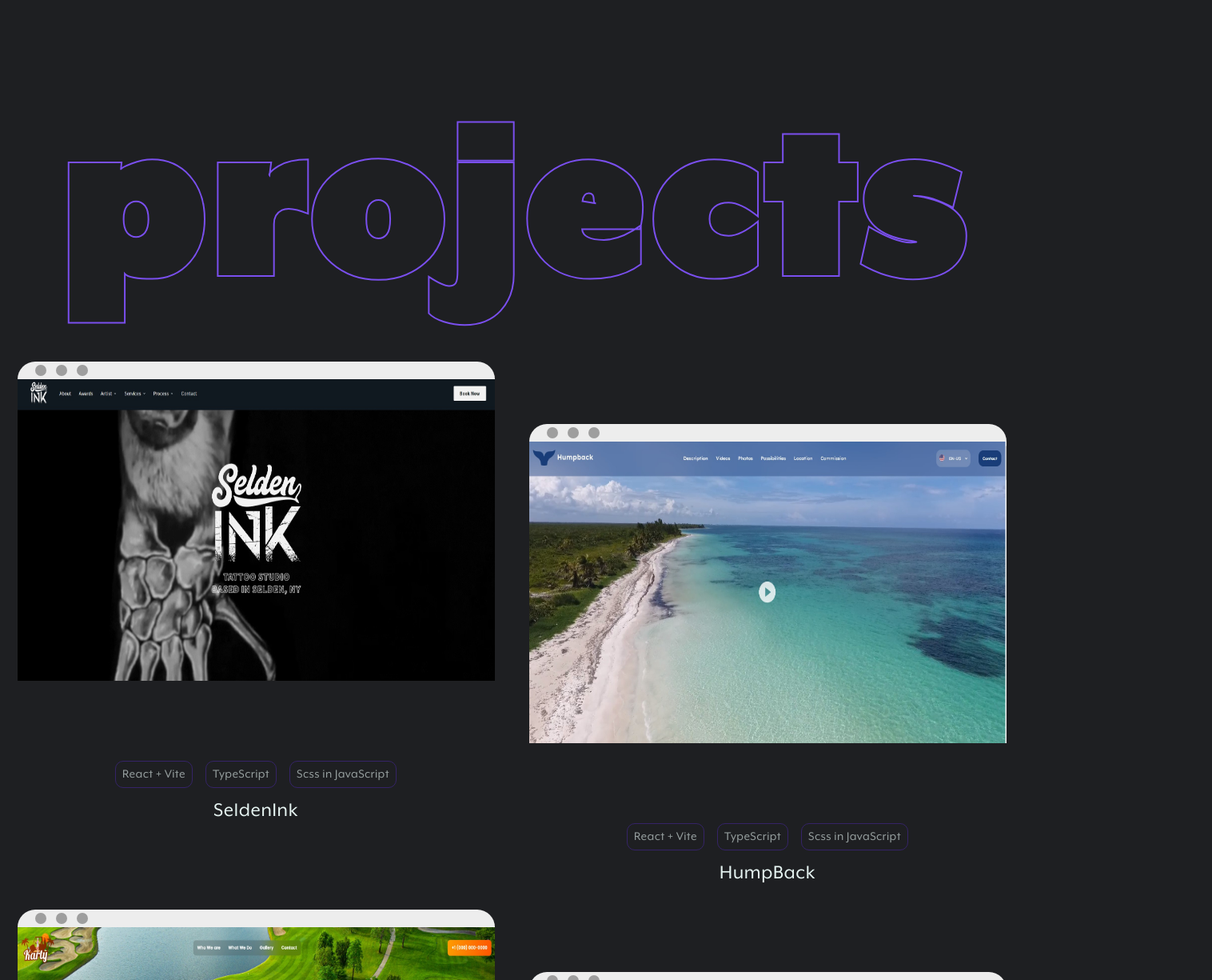
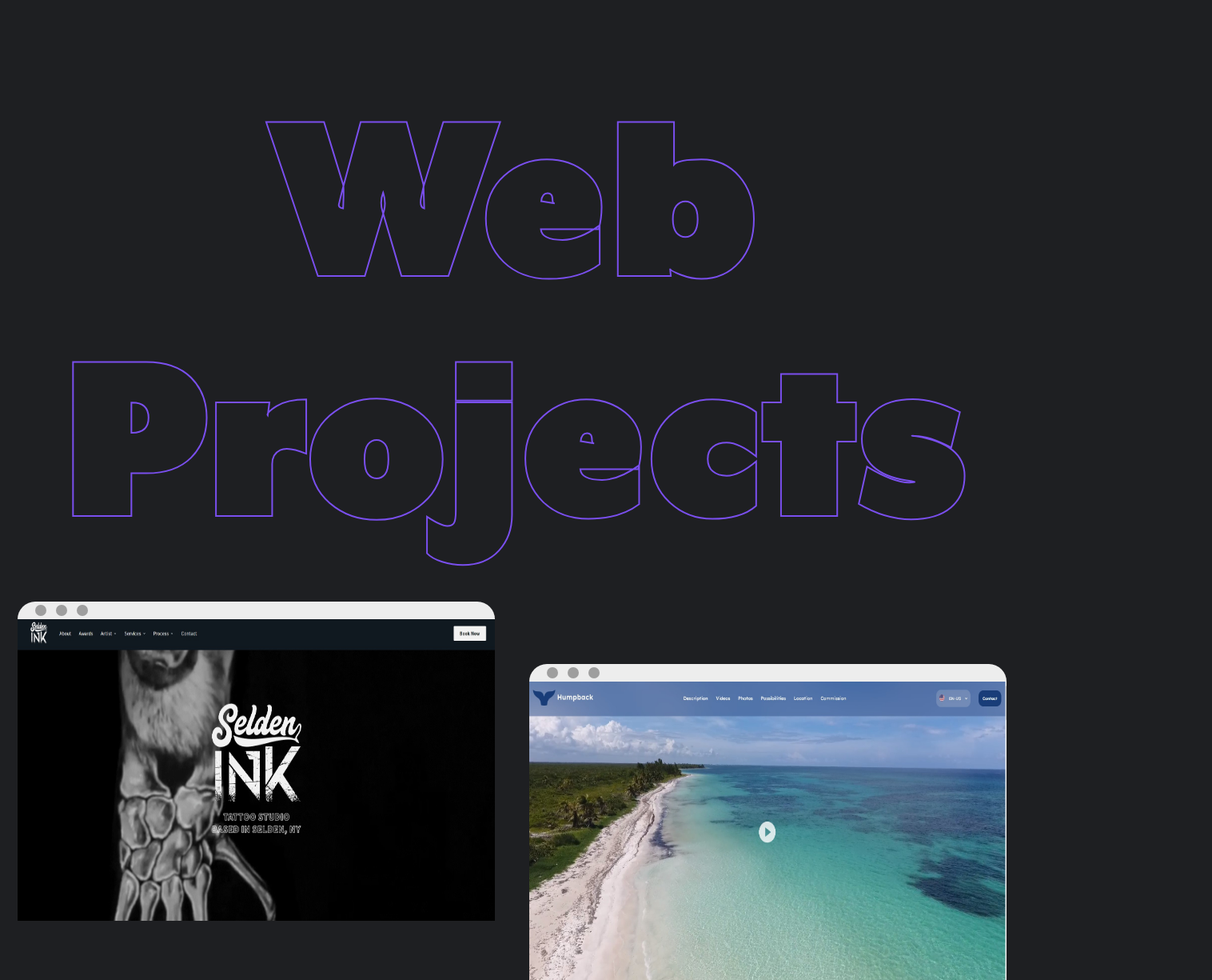
Before and after one commit to AssueroMota/PortFolio, a React (Vite) app: page / in a window 1280 px wide. Shown: the part 800-2025 px from the top of the page at 80% size, 1516 px wide, since content can reach past the window. Built offline with nearby package versions, Linux system fonts and the light colour scheme.

Commit message:
edit projects

```diff
--- a/src/components/About/About.jsx
+++ b/src/components/About/About.jsx
@@ -16,11 +16,6 @@ const About = () => {
                 <p className="About-title">Technology is the driving force behind constant change</p>
                 <h1 className="About-Name">Hi, I'm <span className="About-Name-span">Assuero Mota</span>, Knowledgeable in</h1>
 
-                {/* <div class="About-Dev-container">
-                    <span className="About-Dev">Desenvolvimento web</span>
-                    <span className="About-Dev">Desenvolvimento web</span>
-                    <span className="About-Dev">Desenvolvimento web</span>
-                </div> */}
 
                 {/* <p className="About-Dev">
                         {texts[currentTextCounter]}
--- a/src/components/Projects/Projects.jsx
+++ b/src/components/Projects/Projects.jsx
@@ -5,13 +5,15 @@ import HumpBack from '../../assets/img/projects/HumpBack.jpg'
 import imgIdeias from '../../assets/img/projects/imgIdeias.jpg'
 import ImgPia from '../../assets/img/projects/ImgPia.jpg'
 import SeldenInk from '../../assets/img/projects/SeldenInk.jpg'
+import Litoraneus from '../../assets/img/projects/ProjectTech.png'
+import GrauTech from '../../assets/img/projects/Commerce-GrauTech.png'
 import SafariHeader from "../Safari/Safari";
 
 const ShowProjects = [
     {
         image: SeldenInk,
         tech: 'React + Vite',
-        tech2: 'TypeScript',
+        tech2: 'TypeScript + Node',
         tech3: 'Scss in JavaScript',
         name: 'SeldenInk',
         link: 'https://seldenink.vercel.app/'
@@ -59,6 +61,23 @@ const ShowProjects = [
         link: 'https://aguiasmartech.vercel.app/'
     },
 
+    {
+        image: GrauTech,
+        tech: 'React+ Vite',
+        tech2: 'TypeScript',
+        tech3: 'Scss in JavaScript',
+        name: 'E-commerce GrauTech',
+        link: 'https://assueromota.github.io/Computer-Hardware-E-commerce-Website/assets/html/processadores.html'
+    },
+    {
+        image: Litoraneus,
+        tech: 'Html',
+        tech2: 'JavaScript',
+        tech3: 'CSS',
+        name: 'Litoraneus',
+        link: 'https://assueromota.github.io/ServiceTechInfo/'
+    },
+
 
 ]
 
@@ -68,7 +87,7 @@ const Projects = () => {
         <>
             <div className="Projects-container">
                 <div className="Projects-container-title">
-                    <h1 className="Projects-title" data-aos-anchor-placement="top-bottom" data-aos="fade-down">projects</h1>
+                    <h1 className="Projects-title" data-aos-anchor-placement="top-bottom" data-aos="fade-down">Web Projects</h1>
                 </div>
                 <div className="Projects-main">
                     {ShowProjects.map((item, index) => {
@@ -76,10 +95,11 @@ const Projects = () => {
                         const columnClass = index === 1 ? "second-column" : "";
                         const column4Class = index === 3 ? "four-column" : "";
                         const column6Class = index === 5 ? "six-column" : "";
+                        const column8Class = index === 7 ? "eight-column" : "";
                         return (
                             <div key={index}>
                                 {/* <div className="Projects-container-img"> */}
-                                <div className={`Projects-container-img ${columnClass} ${column4Class} ${column6Class}`} data-aos="fade-up">
+                                <div className={`Projects-container-img ${columnClass} ${column4Class} ${column6Class} ${column8Class}`} data-aos="fade-up">
                                     {/* <div className="window"></div> */}
                                     <SafariHeader />
                                     <a href={item.link} style={{ textDecoration: 'none' }}>
--- a/src/sass/projects/projects.scss
+++ b/src/sass/projects/projects.scss
@@ -117,6 +117,11 @@
                 margin-top: 78px;
             }
         }
+        .eight-column{
+            @media (min-width:1024px) {
+                margin-top: 78px;
+            }
+        }
 
 
         .Projects-tech {
```
Also changed, not shown: src/assets/img/projects/Commerce-GrauTech.png (added), src/assets/img/projects/ProjectTech.png (added).
